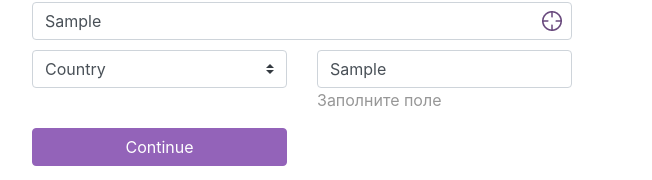
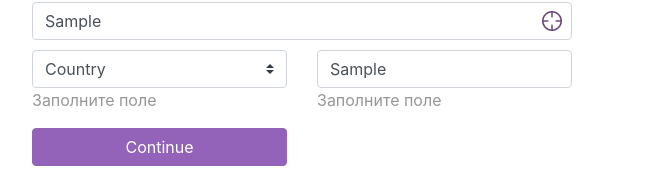
Before and after one commit to eich47/order, a Vue app: page / in a window 1280 px wide. Both pictures are taken after typing "Sample", "5551234", "Sample", "Sample", "Sample", "Sample" into the empty fields and a click on the button "Continue". Shown: the part 344-524 px from the top of the page, without its empty margins (53-705 px from the left). Built offline with nearby package versions, Linux system fonts and the light colour scheme.

Commit message:
сообщение о необходимости заполнить поле "country"

```diff
--- a/src/components/FormSelect.vue
+++ b/src/components/FormSelect.vue
@@ -6,6 +6,7 @@
       @change="$emit('change', $event)"
     >
     </b-form-select>
+    <span v-if="isValid === false">Заполните поле</span>
   </div>
 </template>
 
@@ -32,8 +33,11 @@ export default {
       required: true
     },
     value: {
-      type: Number,
       validator: prop => typeof prop === "number" || prop === null
+    },
+    isValid: {
+      required: true,
+      validator: prop => typeof prop === "boolean" || prop === null
     }
   }
 };
```
